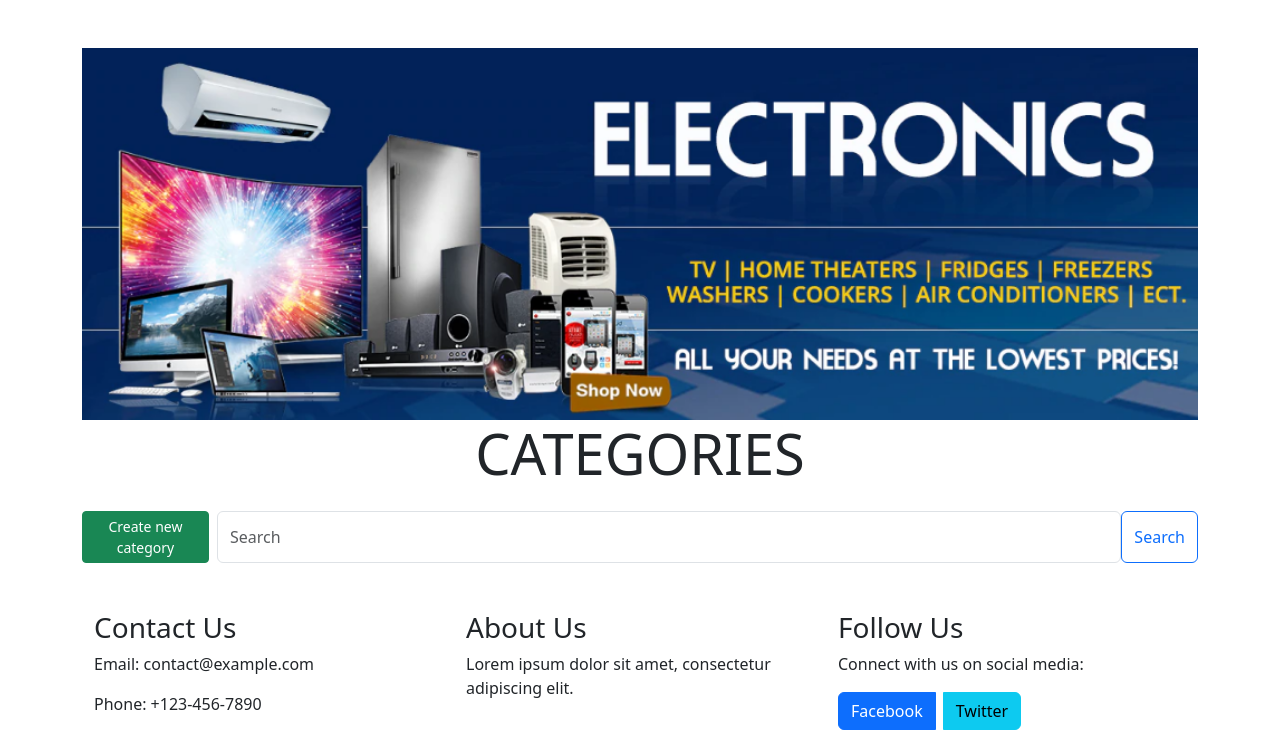
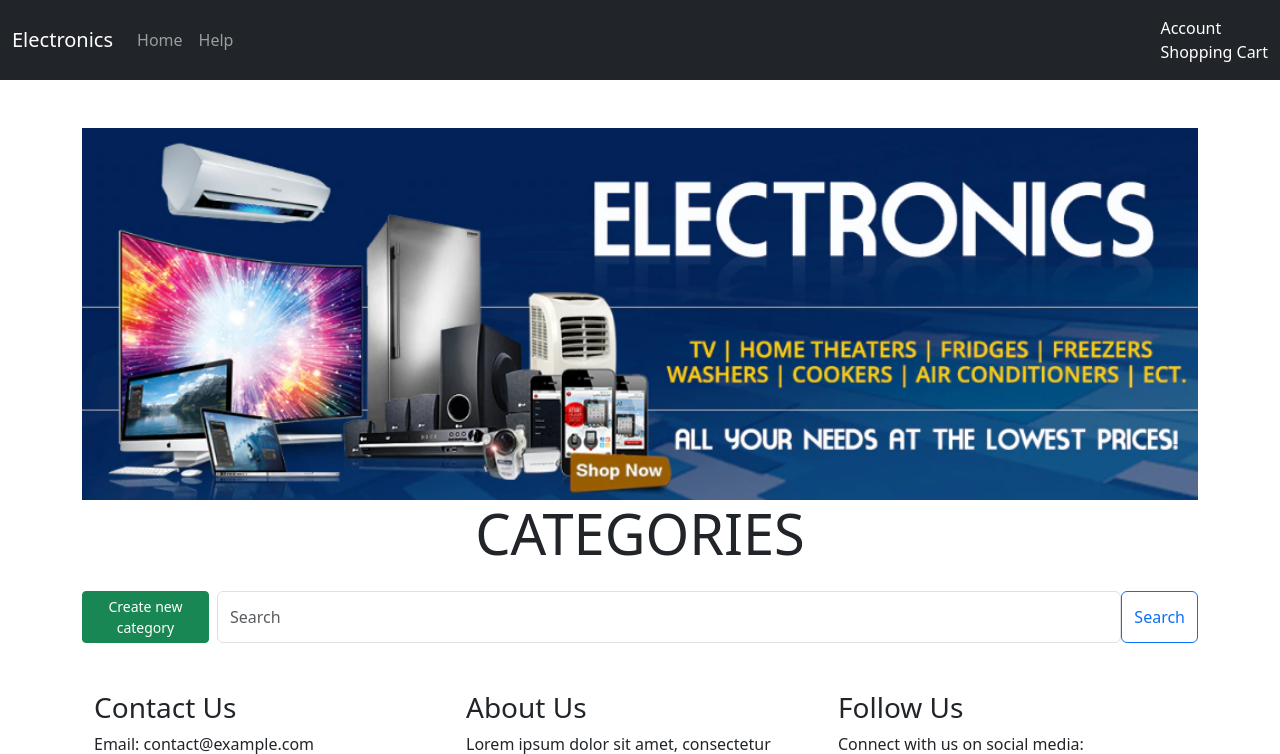
Before and after one commit to AivarasJ7/db, a PHP site: page /views/categories in a window 1280 px wide. Shown: the top 754 px of the page. Before the commit the page ends 730 px from the top, so only its background shows below. Run offline with PHP 8.4, Linux system fonts and the light colour scheme; data that the repository does not hold is empty.

Commit message:
Footer and header

```diff
--- a/views/categories/index.php
+++ b/views/categories/index.php
@@ -19,8 +19,39 @@ $categories = CategoriesController::getAll();
 </head>
 
 <body>
+<nav class="navbar navbar-expand-lg navbar-dark bg-dark">
+    <div class="container-fluid">
+        <a class="navbar-brand" href="#">Electronics</a>
+        <button class="navbar-toggler" type="button" data-bs-toggle="collapse" data-bs-target="#navbarNav" aria-controls="navbarNav" aria-expanded="false" aria-label="Toggle navigation">
+            <span class="navbar-toggler-icon"></span>
+        </button>
+        <div class="collapse navbar-collapse justify-content-between" id="navbarNav">
+            <ul class="navbar-nav">
+                <li class="nav-item">
+                    <a class="nav-link" href="#">
+                        <i class="bi bi-house-door"></i> Home
+                    </a>
+                </li>
+                <li class="nav-item">
+                    <a class="nav-link" href="#">
+                        <i class="bi bi-question-circle"></i> Help
+                    </a>
+                </li>
+            </ul>
+            <div class="navbar-text">
+                <a class="nav-link" href="#">
+                    <i class="bi bi-person"></i> Account
+                </a>
+                <a class="nav-link" href="#">
+                    <i class="bi bi-cart"></i> Shopping Cart
+                </a>
+            </div>
+        </div>
+    </div>
+</nav>
+
     <div class="container mt-5">
-        <img src="../../models/images/banner-1.png" class="card-img-top" alt="...">
+        <img src="../../models/images/banner-1.png" class="card-img-top banner-image" alt="...">
 
         <h1 class="mb-4 display-4 text-center text-uppercase">Categories</h1>
 
```
Also changed, not shown: views/categories/show.php (+32 -1 lines).
